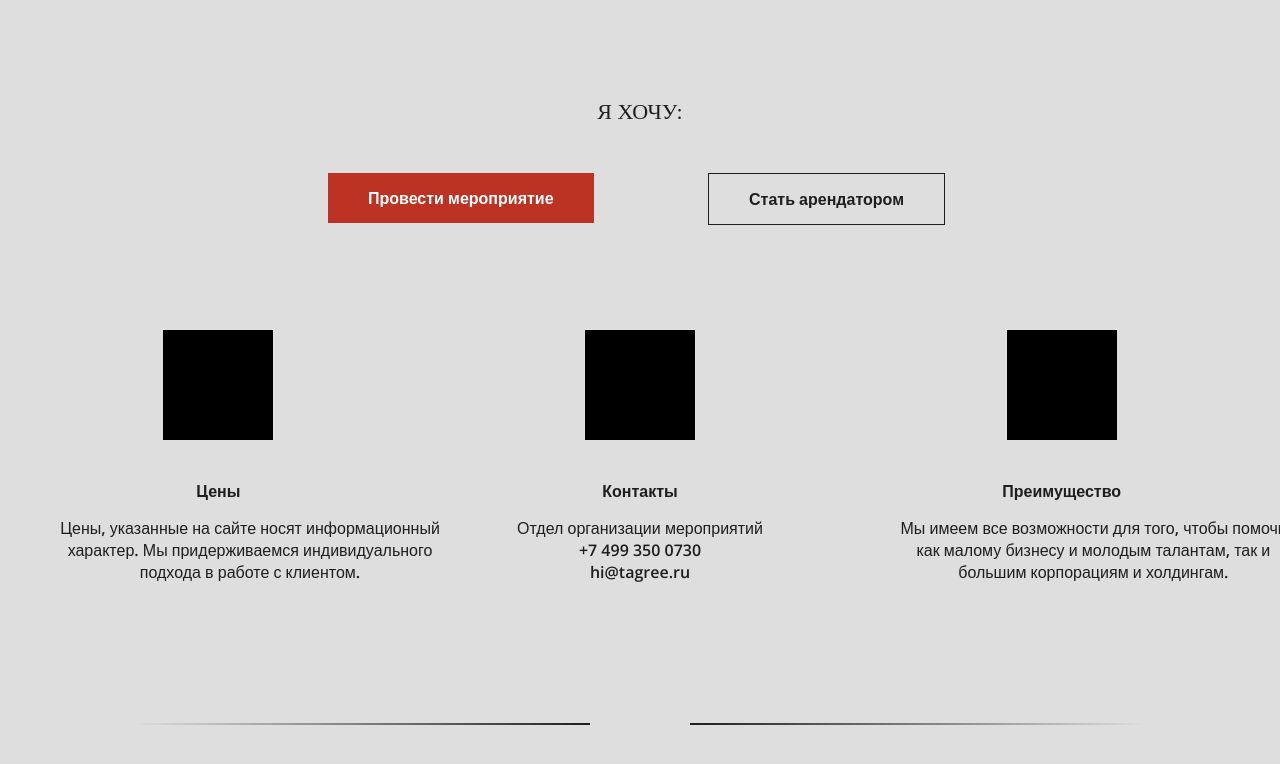
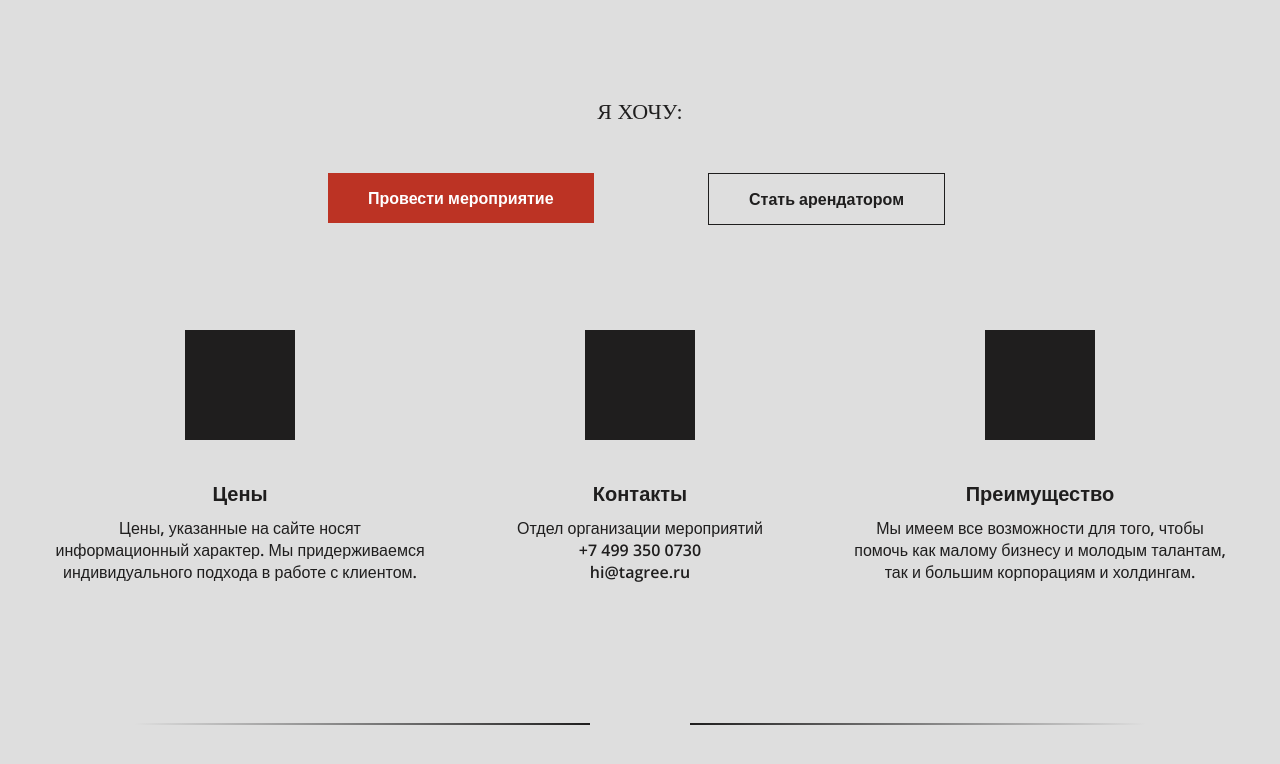
Before and after one commit to Anastasya-Frontend/educational-project, a website: page src/html/events.html in a window 1280 px wide. Shown: the part 3121-3885 px from the top of the page. Drawn offline with nearby package versions, Linux system fonts and the light colour scheme; files that its build step writes are made by us from their sources.

Commit message:
new-21.03.

```diff
--- a/src/html/blocks/contact.html
+++ b/src/html/blocks/contact.html
@@ -1,35 +1,37 @@
-<div class="services__contacts contact">
-   <article class="article-box services__article-box">
-      <div class="article-box__img img">
-         <svg class="img__icon" width="24" height="24">
+<section class="contact">
+   <div class="contact__listing">
+      <article class="article-box contact__article-box">
+         <div class="article-box__svg svg">
+            <svg class="svg__icon" width="24" height="24">
                <use xlink:href="assets/icons/symbols.svg#information"></use>
             </svg>
          </div>
          <h4 class="article-box__title">Цены</h4>
-      <p class="article-box__descr">Цены, указанные на сайте носят информационный характер. Мы придерживаемся индивидуального подхода в работе с клиентом.
+         <p class="article-box__description">Цены, указанные на сайте носят<br>информационный характер. Мы придерживаемся индивидуального подхода в работе с клиентом.
          </p>
       </article>
-   <article class="article-box services__article-box">
-      <div class="article-box__img img">
-         <svg class="img__icon" width="20" height="20">
+      <article class="article-box contact__article-box">
+         <div class="article-box__svg svg">
+            <svg class="svg__icon" width="20" height="20">
                <use xlink:href="assets/icons/symbols.svg#Vector"></use>
             </svg>
          </div>
          <h4 class="article-box__title">Контакты</h4>
          <div class="article-box__div">
-         <p class="article-box__descr">Отдел организации мероприятий</p>
-         <a href="tel:+74993500730" class="service-card__link cservices-list__text">+7 499 350 0730</a>
-         <a href="mailto:hi@tagree.ru" class="service-card__link services-list__text">hi@tagree.ru</a>
+            <p class="article-box__description">Отдел организации мероприятий</p>
+            <a href="tel:+74993500730" class="article-box__link">+7 499 350 0730</a>
+            <a href="mailto:hi@tagree.ru" class="article-box__link">hi@tagree.ru</a>
          </div>
       </article>
-   <article class="article-box services__article-box">
-      <div class="article-box__img img">
-         <svg class="img__icon" width="20" height="18">
+      <article class="article-box contact__article-box">
+         <div class="article-box__svg svg">
+            <svg class="svg__icon" width="20" height="18">
                <use xlink:href="assets/icons/symbols.svg#Vector2"></use>
             </svg>
          </div>
          <h4 class="article-box__title">Преимущество</h4>
-      <p class="article-box__descr">Мы имеем все возможности для того, чтобы помочь как малому бизнесу и молодым талантам, так и большим корпорациям и холдингам.
+         <p class="article-box__description">Мы имеем все возможности для того, чтобы помочь как малому бизнесу и молодым талантам, так и большим корпорациям и холдингам.
          </p>
          </article>
    </div>
+</section>
--- a/src/html/blocks/services.html
+++ /dev/null
@@ -1,17 +0,0 @@
-<section class="services">
-   <div class="services__container">
-      <h2 class="services__title section-title">Дополнительные услуги</h2>
-      <div class="services__content">
-         <p class="services__text">
-            Перед запуском проекта, мы подготавливаем подробную смету и согласуем ее с клиентом. Убедившись, что <br> все пожеланию учтены и мы можем приступать к реализациии проекта, начинается сложная, но интересная <br> работа, результатом которой будет проведение вашего мероприятия на высшем уровне.
-         </p>
-         <!-- Таблица -->
-         @@include('table.html')
-      </div>
-         <!-- Кнопки -->
-      @@include('btns.html')
-         <!-- Карточки - контакты -->
-      @@include('contact.html')
-
-   </div>
-</section>
--- a/src/html/events.html
+++ b/src/html/events.html
@@ -136,7 +136,22 @@
             </div>
          </section>
          <!-- Секция - дополнительные услуги -->
-         @@include('blocks/services.html')
+         <section class="services">
+            <div class="services__container">
+               <h2 class="services__title section-title">Дополнительные услуги</h2>
+               <div class="services__content">
+                  <p class="services__text">
+                     Перед запуском проекта, мы подготавливаем подробную смету и согласуем ее с клиентом. Убедившись, что <br> все пожеланию учтены и мы можем приступать к реализациии проекта, начинается сложная, но интересная <br> работа, результатом которой будет проведение вашего мероприятия на высшем уровне.
+                  </p>
+                  <!-- Таблица -->
+                  @@include('blocks/table.html')
+               </div>
+            </div>
+         </section>
+         <!-- Кнопки -->
+         @@include('blocks/btns.html')
+         <!-- Карточки - контакты -->
+         @@include('blocks/contact.html')
       </div>
    </main>
    @@include('blocks/page-footer.html')
--- a/src/styles/blocks/contact.less
+++ b/src/styles/blocks/contact.less
@@ -1,42 +1,63 @@
 .contact {
    box-sizing: border-box;
    display: flex;
-   margin-top: 100px;
-
+   flex-direction: column;
+   width: 100%;
+   max-width: 1414px;
+   margin: 0 auto;
+   padding-left: 40px;
+   padding-right: 40px;
+   &__listing {
+      display: flex;
+      padding-top: 100px;
    }
-.img {
+}
+.article-box {
+   display: flex;
+   flex-direction: column;
+   align-items: center;
+   padding: 0 10px;
+   width: 33.3333%;
+   max-width: 100%;
+   min-width: 300px;
+   text-align: center;
+   &__svg {
       display: flex;
       justify-content: center;
       align-items: center;
-   background-color: black;
+      background-color: @black;
       width: 110px;
       height: 110px;
    }
-.article-box {
-   display: flex;
-   align-items: center;
-   flex-direction: column;
-   min-width: 300px;
-   padding: 0 10px;
-   text-align: center;
-   width: 33.3333%;
-   margin-right: 65px;
-   &:last-child {
-      margin-right: 0;
-   }
-}
-.article-box__title {
+   &__title {
       min-height: 27px;
       color: @black;
       font-family: @font1;
+      font-size: @font_size4;
+      font-weight: @font_weight4;
       padding: 0;
       margin: 40px 0 10px;
    }
-.article-box__descr {
-   margin: 0 auto;
-   width: 400px;
+   &__description {
+      margin: 0;
+      color: @black;
+      font-family: @font1;
+      font-size: @font_size2;
+      font-weight: @font_weight2;
+      line-height: @line_height5;
    }
-.article-box__div {
+   &__div {
       display: flex;
       flex-direction: column;
    }
+   &__link {
+      color: @black;
+      font-family: @font1;
+      font-size: @font_size2;
+      font-weight: @font_weight2;
+      line-height: @line_height5;
+      &:hover {
+         color: @red;
+      }
+   }
+}
--- a/src/styles/blocks/events.less
+++ b/src/styles/blocks/events.less
@@ -4,7 +4,7 @@
    display: flex;
    flex-wrap: wrap;
    margin: 0 -30px -120px;
-}
+   }
 }
 .listing__button {
    display: flex;
@@ -23,3 +23,31 @@
       color: @red;
    }
 }
+.services {
+   box-sizing: border-box;
+   display: flex;
+   flex-direction: column;
+   width: 100%;
+   max-width: 1414px;
+   margin: 0 auto;
+   padding-left: 40px;
+   padding-right: 40px;
+   &__text {
+      color:  @black;
+      font-family: @font1;
+      font-weight: @font_weight2;
+      font-size: @font_size2;
+      line-height: @line_height5;
+   }
+}
+.listing__nav__link {
+   color: @black;
+   font-family: @font1;
+   font-weight: @font_weight2;
+   font-size: @font_size2;
+   text-decoration: none;
+   cursor: pointer;
+   &:hover {
+      color: @red;
+   }
+}
--- a/src/styles/blocks/services.less
+++ /dev/null
@@ -1,28 +0,0 @@
-.services {
-   box-sizing: border-box;
-   display: flex;
-   flex-direction: column;
-   width: 100%;
-   max-width: 1414px;
-   margin: 0 auto;
-   padding-left: 40px;
-   padding-right: 40px;
-   &__text {
-      color: #1f1e1e;
-      font-family: "Open Sans", sans-serif;
-      font-weight: 400;
-      font-size: 16px;
-      line-height: 1.375;
-   }
-}
-.listing__nav__link {
-   color: #1f1e1e;
-   font-family: "Open Sans", sans-serif;
-   font-weight: 400;
-   font-size: 16px;
-   text-decoration: none;
-   cursor: pointer;
-   &:hover {
-      color: red;
-   }
-}
--- a/src/styles/styles.less
+++ b/src/styles/styles.less
@@ -13,7 +13,6 @@
 @import "blocks/about.less";
 @import "blocks/listing.less";
 @import "blocks/events.less";
-@import "blocks/services.less";
 @import "blocks/blog.less";
 @import "blocks/contacts.less";
 @import "blocks/doit-text.less";
```
Also changed, not shown: dist/events.html, dist/styles/styles.css, dist/styles/styles.min.css. Lines whose indentation alone changed are shown as unchanged.
